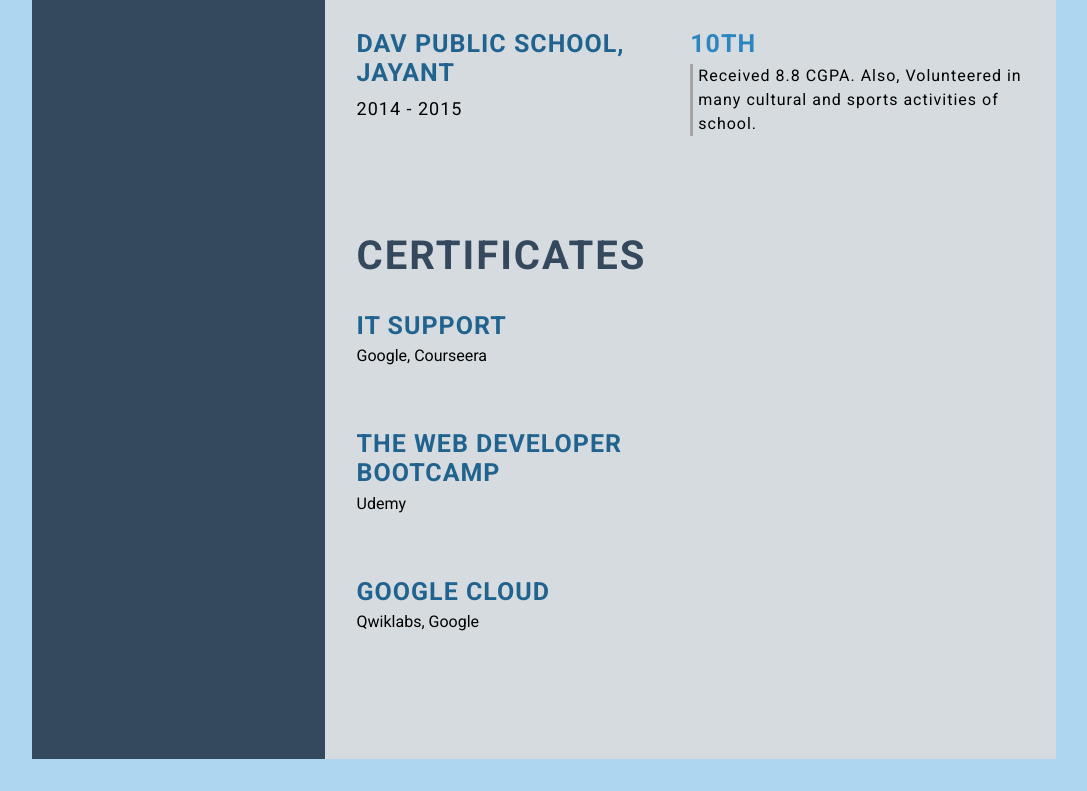
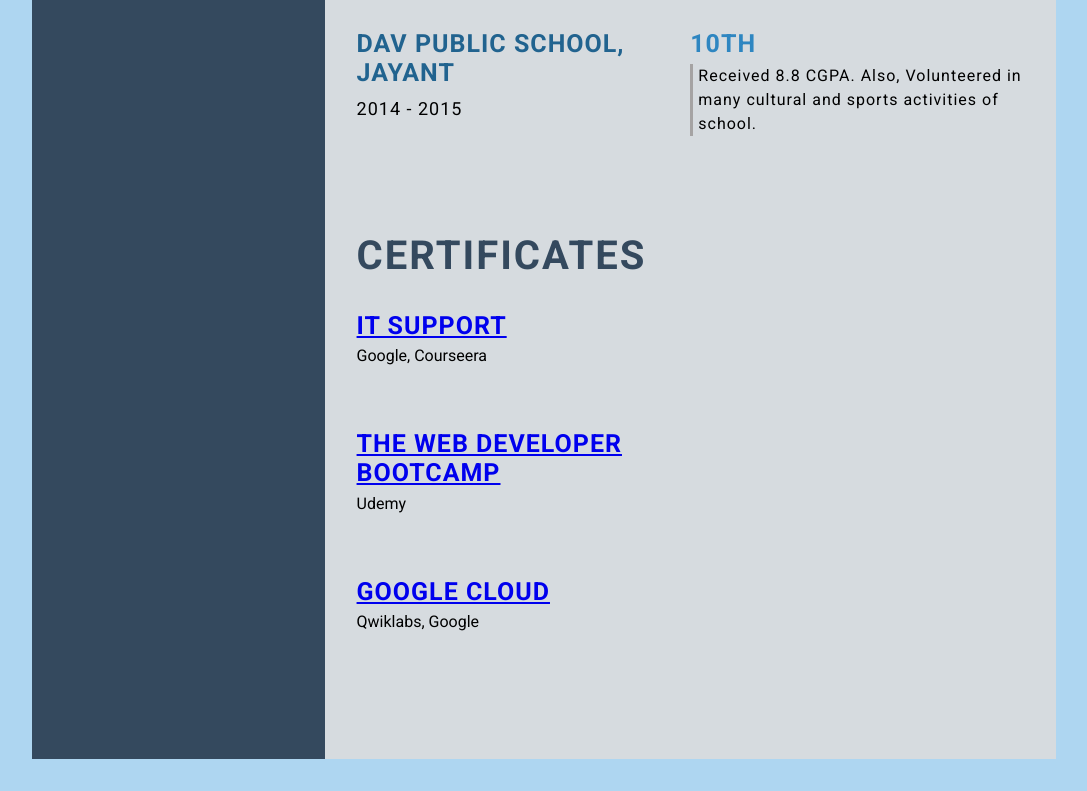
Before and after one commit to woodensofa/faceprepassignments, a plain HTML site: page index.html in a window 1280 px wide. Shown: the part 1412-2203 px from the top of the page, without its empty margins (96-1183 px from the left). Drawn offline with Linux system fonts and the light colour scheme.

Commit message:
added url to certifications

```diff
--- a/index.html
+++ b/index.html
@@ -176,19 +176,19 @@
             <div class="right-title">Certificates</div>
             <div class="awards-contents">
               <div class="awards-left">
-                <p class="awards-company-name">IT Support</p>
+                <p class="awards-company-name"><a href = "https://coursera.org/share/b741a0ed3deee03c9359d1136c9a9c5f">IT Support</a></p>
                 <p class="awards-contents">Google, Courseera</p>
               </div>
             </div>
             <div class="awards-contents">
               <div class="awards-left">
-                <p class="awards-company-name">The Web Developer BootCamp</p>
+                <p class="awards-company-name"><a href = "https://udemy-certificate.s3.amazonaws.com/image/UC-a063679a-2e8f-44a1-8f9c-3c29add864c3.jpg?v=1622535273000">The Web Developer BootCamp</a></p>
                 <p class="awards-contents">Udemy</p>
               </div>
             </div>
             <div class="awards-contents">
               <div class="awards-left">
-                <p class="awards-company-name">Google Cloud</p>
+                <p class="awards-company-name"><a href = "https://www.qwiklabs.com/public_profiles/0c2c0d1f-c0df-4435-9226-847bcc5c3fa5">Google Cloud</a></p>
                 <p class="awards-contents">Qwiklabs, Google</p>
               </div>
             </div>
```
